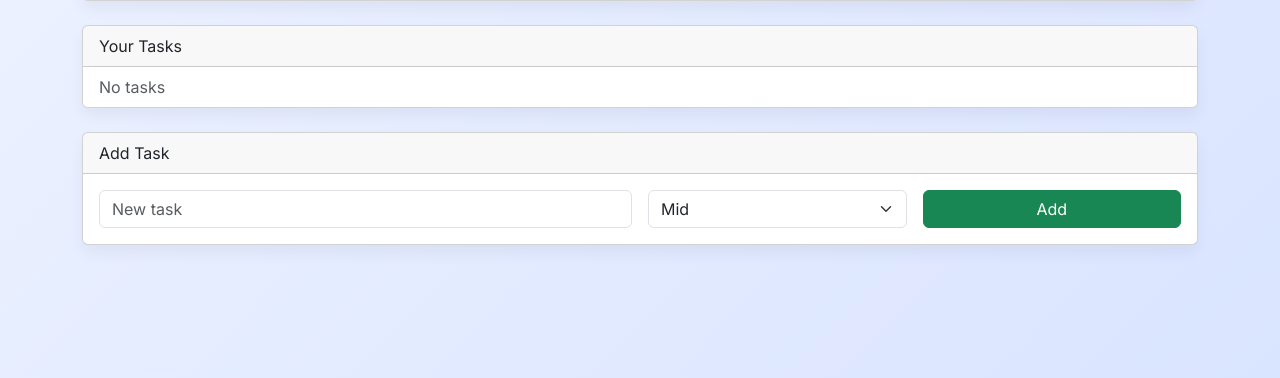
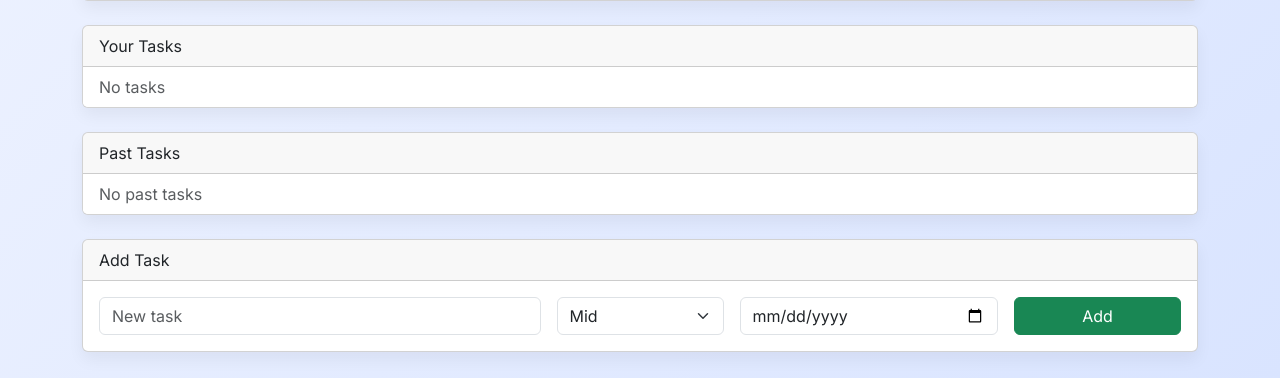
Before and after one commit to hiradasim/Webapp, a Flask app: template templates/tasks.html in a window 1280 px wide. Shown: the part 422-800 px from the top of the page. Run offline with Flask 3, Linux system fonts and the light colour scheme; the template is opened without the code that fills it, so the values that code supplies are empty.

Commit message:
Add due dates and past task archiving

```diff
--- a/app.py
+++ b/app.py
@@ -1,7 +1,7 @@
 import json
 import re
 from pathlib import Path
-from datetime import datetime
+from datetime import datetime, timedelta
 from collections import Counter
 from flask import Flask, request, session, redirect, url_for, render_template, jsonify
 from werkzeug.utils import secure_filename
@@ -44,14 +44,21 @@ def save_messages(messages):
 
 
 def get_user_tasks(username):
-    """Return the task list for a given user."""
+    """Return active tasks for a given user."""
     users = load_users()
     return users.get(username, {}).get('tasks', [])
 
 
+def get_all_tasks(username):
+    """Return active and past tasks for stats/trends."""
+    users = load_users()
+    udata = users.get(username, {})
+    return udata.get('tasks', []) + udata.get('past_tasks', [])
+
+
 def get_user_performance(username):
     """Calculate task statistics for the user."""
-    tasks = get_user_tasks(username)
+    tasks = get_all_tasks(username)
     total = len(tasks)
     done = sum(1 for t in tasks if t.get('status') == 'Done')
     pending = total - done
@@ -90,6 +97,39 @@ def build_trend(tasks):
         trend.append({'date': d, 'created': cumulative_created, 'done': cumulative_done})
     return trend
 
+
+def weekly_completion(tasks, days: int = 7):
+    """Return counts of completed tasks for each of the past ``days`` days."""
+    today = datetime.utcnow().date()
+    labels = []
+    counts = []
+    for i in range(days):
+        day = today - timedelta(days=days - i - 1)
+        labels.append(day.isoformat())
+        done = 0
+        for t in tasks:
+            for h in t.get('history', []):
+                if h.get('status') == 'Done':
+                    ts = datetime.fromisoformat(h['timestamp']).date()
+                    if ts == day:
+                        done += 1
+        counts.append(done)
+    return {'labels': labels, 'data': counts}
+
+@app.template_filter('overdue_class')
+def overdue_class(task):
+    due = task.get('due_date')
+    if not due:
+        return ''
+    try:
+        due_date = datetime.fromisoformat(due).date()
+    except ValueError:
+        return ''
+    if due_date < datetime.utcnow().date() and task.get('status') != 'Done':
+        return 'list-group-item-danger'
+    return ''
+
+
 @app.route('/login', methods=['GET', 'POST'])
 def login():
     if request.method == 'POST':
@@ -121,16 +161,19 @@ def tasks():
             task = request.form['task']
             priority = request.form.get('priority', 'Mid')
             assignee = request.form.get('assignee', username)
+            due_date = request.form.get('due_date') or None
             if task:
                 target = assignee if can_assign else username
                 target_data = users.get(target)
                 if target_data:
                     now = datetime.utcnow().isoformat()
+                    target_data.setdefault('tasks', [])
                     target_data['tasks'].append({
                         'description': task,
                         'priority': priority,
                         'status': 'Incomplete',
                         'notes': [],
+                        'due_date': due_date,
                         'created_at': now,
                         'history': [{
                             'status': 'Incomplete',
@@ -184,6 +227,9 @@ def tasks():
                         'timestamp': datetime.utcnow().isoformat(),
                         'action': 'status_change'
                     })
+                    if new_status == 'Done':
+                        users[target].setdefault('past_tasks', []).append(task)
+                        tasks_list.pop(idx)
                     save_users(users)
 
 
@@ -197,17 +243,33 @@ def tasks():
             all_users=users,
         )
     performance = get_user_performance(username)
-    trend = build_trend(user_data['tasks'])
+    all_tasks = user_data.get('tasks', []) + user_data.get('past_tasks', [])
+    trend = build_trend(all_tasks)
     return render_template(
         'tasks.html',
         user=username,
         role=role,
         branches=user_data.get('branches', []),
         can_assign=False,
-        tasks=user_data['tasks'],
+        tasks=user_data.get('tasks', []),
+        past_tasks=user_data.get('past_tasks', []),
         stats=performance,
         trend=trend,
     )
+
+
+@app.route('/graph')
+def graph():
+    """Display progress bars and weekly charts for all users."""
+    if 'username' not in session:
+        return redirect(url_for('login'))
+    users = load_users()
+    stats = {}
+    for uname, udata in users.items():
+        perf = get_user_performance(uname)
+        week = weekly_completion(udata.get('tasks', []) + udata.get('past_tasks', []))
+        stats[uname] = {'performance': perf, 'week': week}
+    return render_template('graph.html', stats=stats)
 
 
 @app.route('/tasks/<user>/<int:index>')
--- a/templates/base.html
+++ b/templates/base.html
@@ -16,6 +16,7 @@
     <div class="d-flex">
       {% if session.get('username') %}
       <a class="btn btn-outline-light me-2" href="{{ url_for('chat') }}"><i class="bi bi-chat-dots"></i> Chat</a>
+      <a class="btn btn-outline-light me-2" href="{{ url_for('graph') }}"><i class="bi bi-bar-chart"></i> Graph</a>
       <span class="navbar-text me-3">Logged in as {{ session['username'] }}</span>
       <a class="btn btn-outline-light" href="{{ url_for('logout') }}">Logout</a>
       {% endif %}
--- a/templates/task_detail.html
+++ b/templates/task_detail.html
@@ -4,6 +4,7 @@
 <h2>{{ task['description'] }}</h2>
 <p><strong>Priority:</strong> {{ task['priority'] }}</p>
 <p><strong>Status:</strong> {{ task['status'] }}</p>
+<p><strong>Due Date:</strong> {{ task.get('due_date', 'N/A') }}</p>
 <p><strong>Created:</strong> {{ task.get('created_at', 'N/A') }}</p>
 
 <h4>Status History</h4>
--- a/templates/tasks.html
+++ b/templates/tasks.html
@@ -13,9 +13,9 @@
           <ul class="list-group list-group-flush task-list" data-user="{{ uname }}">
             {% if udata['tasks'] %}
               {% for task in udata['tasks'] %}
-              <li class="list-group-item task-item" draggable="true" data-user="{{ uname }}" data-index="{{ loop.index0 }}">
+              <li class="list-group-item task-item {{ task | overdue_class }}" draggable="true" data-user="{{ uname }}" data-index="{{ loop.index0 }}">
                 <form method="post" class="d-flex justify-content-between align-items-center">
-                  <span><a href="{{ url_for('task_detail', user=uname, index=loop.index0) }}">{{ task['description'] }}</a></span>
+                  <span><a href="{{ url_for('task_detail', user=uname, index=loop.index0) }}">{{ task['description'] }}</a> <small class="text-muted ms-2">Due {{ task.get('due_date', 'N/A') }}</small></span>
                   <div class="d-flex align-items-center gap-2">
                     <span class="badge {{ task['priority'] | priority_class }}">{{ task['priority'] }}</span>
                     <select name="status" class="form-select form-select-sm" {% if uname != user %}disabled{% endif %}>
@@ -55,7 +55,7 @@
     <div class="card-header">Add Task</div>
     <div class="card-body">
       <form method="post" class="row gy-2 gx-3 align-items-center">
-        <div class="col-sm-4">
+        <div class="col-sm-3">
           <input type="text" name="task" class="form-control" placeholder="New task" required>
         </div>
         <div class="col-sm-2">
@@ -72,7 +72,10 @@
             {% endfor %}
           </select>
         </div>
-        <div class="col-sm-3">
+        <div class="col-sm-2">
+          <input type="date" name="due_date" class="form-control">
+        </div>
+        <div class="col-sm-2">
           <button type="submit" class="btn btn-success w-100">Add</button>
         </div>
       </form>
@@ -96,9 +99,9 @@
     <div class="card-header">Your Tasks</div>
     <ul class="list-group list-group-flush" data-user="{{ user }}">
       {% for task in tasks %}
-      <li class="list-group-item">
+      <li class="list-group-item {{ task | overdue_class }}">
         <form method="post" class="d-flex justify-content-between align-items-center">
-          <span><a href="{{ url_for('task_detail', user=user, index=loop.index0) }}">{{ task['description'] }}</a></span>
+          <span><a href="{{ url_for('task_detail', user=user, index=loop.index0) }}">{{ task['description'] }}</a> <small class="text-muted ms-2">Due {{ task.get('due_date', 'N/A') }}</small></span>
           <div class="d-flex align-items-center gap-2">
             <span class="badge {{ task['priority'] | priority_class }}">{{ task['priority'] }}</span>
             <select name="status" class="form-select form-select-sm">
@@ -119,14 +122,29 @@
       {% endif %}
     </ul>
   </div>
+  <div class="card mb-4">
+    <div class="card-header">Past Tasks</div>
+    <ul class="list-group list-group-flush">
+      {% for task in past_tasks %}
+      <li class="list-group-item">
+        <span>{{ task['description'] }}</span>
+        <span class="badge {{ task['priority'] | priority_class }}">{{ task['priority'] }}</span>
+        <small class="text-muted ms-2">Due {{ task.get('due_date', 'N/A') }}</small>
+      </li>
+      {% endfor %}
+      {% if not past_tasks %}
+      <li class="list-group-item text-muted">No past tasks</li>
+      {% endif %}
+    </ul>
+  </div>
   <div class="card">
     <div class="card-header">Add Task</div>
     <div class="card-body">
       <form method="post" class="row gy-2 gx-3 align-items-center">
-        <div class="col-sm-6">
+        <div class="col-sm-5">
           <input type="text" name="task" class="form-control" placeholder="New task" required>
         </div>
-        <div class="col-sm-3">
+        <div class="col-sm-2">
           <select name="priority" class="form-select">
             <option value="High">High</option>
             <option value="Mid" selected>Mid</option>
@@ -134,6 +152,9 @@
           </select>
         </div>
         <div class="col-sm-3">
+          <input type="date" name="due_date" class="form-control">
+        </div>
+        <div class="col-sm-2">
           <button type="submit" class="btn btn-success w-100">Add</button>
         </div>
       </form>
```
Also changed, not shown: data/users.json (+10 -7 lines), templates/graph.html (added, +40 -0 lines), tests/test_app.py (+31 -7 lines).
